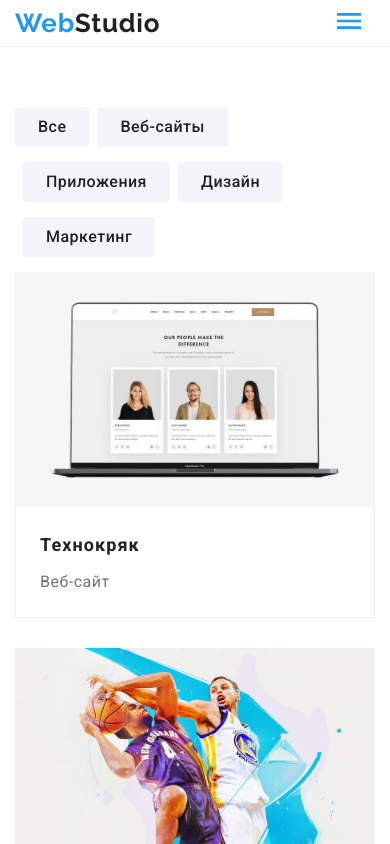
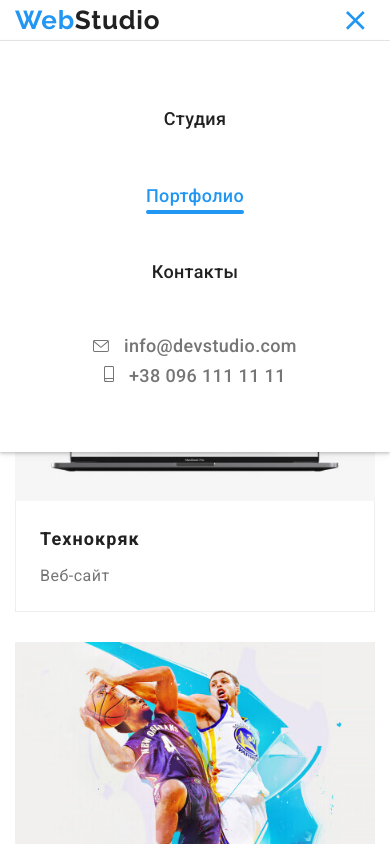
Before and after one commit to alalasimys/goit-markup-hw-08, a plain HTML site: page portfolio.html in a window 390 px wide. Both pictures are taken after a click on the button 349 px from the left and 23 px from the top of the page. Shown: the top 844 px of the page. Drawn offline with nearby package versions, Linux system fonts and the light colour scheme.

Commit message:
Добавляет скрипт для мобильного меню

```diff
--- /dev/null
+++ b/js/menu.js
@@ -0,0 +1,14 @@
+(() => {
+  const menuBtnRef = document.querySelector("[data-menu-button]");
+  const mobileMenuRef = document.querySelector("[data-menu]");
+
+  menuBtnRef.addEventListener("click", () => {
+    const expanded =
+      menuBtnRef.getAttribute("aria-expanded") === "true" || false;
+
+    menuBtnRef.classList.toggle("is-open");
+    menuBtnRef.setAttribute("aria-expanded", !expanded);
+
+    mobileMenuRef.classList.toggle("is-open");
+  });
+})();
--- a/portfolio.html
+++ b/portfolio.html
@@ -25,25 +25,32 @@
 
           <ul class="navigation">
             <li class="navigation-item">
-              <a class="navigation-link" href="./index.html">Студия</a>
+              <a class="navigation-link current" href="./index.html">Студия</a>
             </li>
             <li class="navigation-item">
-              <a class="navigation-link current" href="./portfolio.html"
-                >Портфолио</a
-              >
+              <a class="navigation-link" href="./portfolio.html">Портфолио</a>
             </li>
             <li class="navigation-item">
               <a class="navigation-link" href="#contacts">Контакты</a>
             </li>
           </ul>
-          <button class="mobile-menu-btn" type="button">
-            <svg class="menu-icon" width="40" height="40">
-              <use href="./images/sprite.svg#menu_icon"></use>
-            </svg>
-          </button>
-          <button class="close-menu-btn" type="button">
-            <svg class="close-menu" width="40" height="40">
-              <use href="./images/sprite.svg#close_menu"></use>
+          <button
+            class="mobile-menu-btn"
+            type="button"
+            aria-expanded="false"
+            aria-controls="mobile-menu"
+            data-menu-button
+          >
+            <svg
+              width="40"
+              height="40"
+              aria-label="Переключатель мобильного меню"
+            >
+              <use class="icon-menu" href="./images/sprite.svg#menu_icon"></use>
+              <use
+                class="icon-cross"
+                href="./images/sprite.svg#close_menu"
+              ></use>
             </svg>
           </button>
         </nav>
@@ -68,15 +75,13 @@
       </div>
     </header>
 
-    <div class="mobile-menu">
+    <div class="mobile-menu" id="mobile-menu" data-menu>
       <ul class="mobile-navigation">
         <li class="mobile-navigation-item">
-          <a class="mobile-navigation-link current" href="./index.html"
-            >Студия</a
-          >
+          <a class="mobile-navigation-link" href="./index.html">Студия</a>
         </li>
         <li class="mobile-navigation-item">
-          <a class="mobile-navigation-link" href="./portfolio.html"
+          <a class="mobile-navigation-link current" href="./portfolio.html"
             >Портфолио</a
           >
         </li>
@@ -656,5 +661,6 @@
         </div>
       </div>
     </footer>
+    <script src="./js/menu.js"></script>
   </body>
 </html>
--- a/sass/components/_navigation.scss
+++ b/sass/components/_navigation.scss
@@ -65,17 +65,17 @@
 }
 
 .mobile-menu-btn {
-  display: block;
+  display: inline-flex;
   background-color: transparent;
   border: none;
+  padding: 0;
+  margin: 0;
+  @include transition($type: fill);
 
   &:focus,
   &:hover {
+    cursor: pointer;
     fill: $accent-color;
-  }
-
-  &.is--open {
-    display: none;
   }
 
   @media screen and (min-width: $tablet) {
@@ -83,21 +83,20 @@
   }
 }
 
-.close-menu-btn {
+.mobile-menu-btn .icon-cross {
   display: none;
+}
 
-  &.is--open {
-    display: block;
-    background-color: transparent;
-    border: none;
-  }
-  &.is--open:focus,
-  &.is--open:hover {
-    fill: $accent-color;
-  }
+.mobile-menu-btn.is-open .icon-cross {
+  display: block;
+}
+
+.mobile-menu-btn.is-open .icon-menu {
+  display: none;
 }
 
 .mobile-menu {
+  display: none;
   position: absolute;
   right: 0;
   left: 0;
@@ -105,17 +104,18 @@
   padding-bottom: 60px;
 
   background-color: $white;
-  opacity: 0;
-  visibility: hidden;
+  box-shadow: 0px 4px 8px rgba(0, 0, 0, 0.04), 0px 2px 4px rgba(0, 0, 0, 0.08),
+    0px 1px 3px rgba(0, 0, 0, 0.16);
+
+  z-index: 3;
+
+  &.is-open {
+    display: block;
+  }
 
   @media screen and (min-width: $tablet) {
     display: none;
   }
-}
-
-.mobile-menu.is--open {
-  opacity: 1;
-  visibility: visible;
 }
 
 .mobile-navigation {
```
Also changed, not shown: index.html (+19 -10 lines), css/main.css, css/main.min.css, css/portfolio.css, css/portfolio.min.css, 4 other files.
